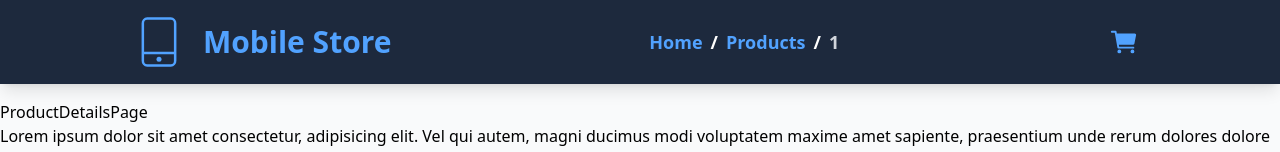
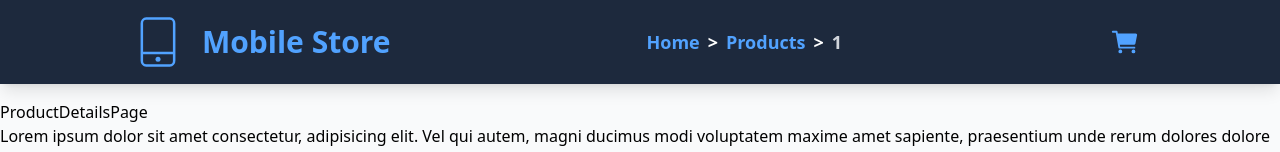
Before and after one commit to Dedevnull/mobile-store, a React (Vite) app: page /products/1 in a window 1280 px wide. Shown: the top 152 px of the page. Built offline with nearby package versions, Linux system fonts and the light colour scheme; no server answers.

Commit message:
Update Breadcrumbs.jsx

```diff
--- a/src/components/Breadcrumbs.jsx
+++ b/src/components/Breadcrumbs.jsx
@@ -19,7 +19,7 @@ export const Breadcrumbs = () => {
 
           return (
             <li key={to} className="flex items-center gap-2">
-              <span>/</span>
+              <span>&gt;</span>
               {
                 isLast ? (
                   <span className="text-gray-300 capitalize">{value}</span>
```
